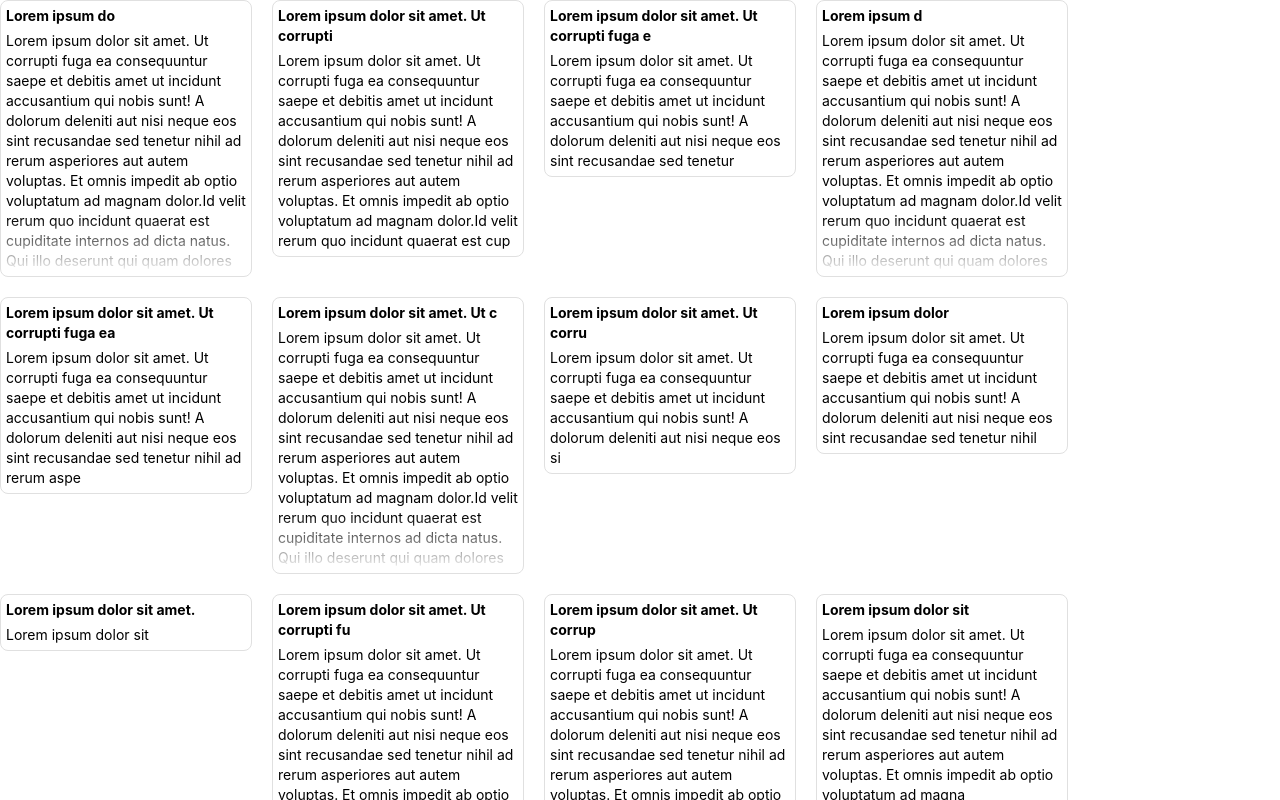
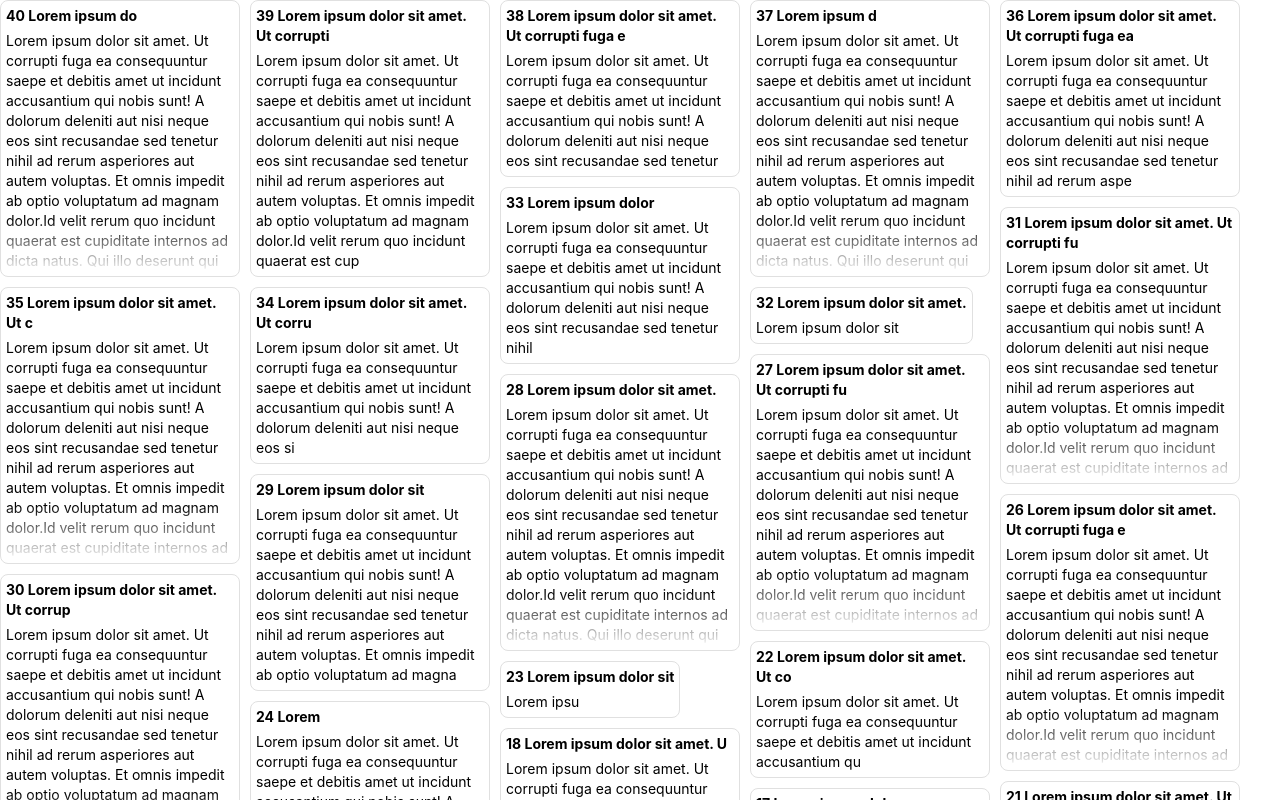
Before and after one commit to arkadyryabinin/react-tests, a React (Create React App) app: page / in a window 1280 px wide. Shown: the top 800 px of the page. Built offline with nearby package versions, Linux system fonts and the light colour scheme.

Commit message:
improve columns

```diff
--- a/src/App.js
+++ b/src/App.js
@@ -2,11 +2,19 @@ import { getData } from "./initData.js";
 import { SetupContext } from "./SetupContext.js";
 import setup from "./setup";
 import Note from "./Note";
+import { noteReducer } from './noteReducer';
 import './Note.css';
+import { useEffect, useReducer, useContext } from "react";
 
 // Masonry layout
 
-// const SetupContext = createContext(0);
+let isResized = false;
+window.onresize = () => isResized = true;
+
+const calcColsNum = () => Math.floor((document.body.clientWidth - setup.gap) / (setup.noteWidth + setup.gap));
+
+// const numColumns = Math.floor(document.body.clientWidth / setup.noteWidth);
+// console.log(numColumns);
 
 function NoteWrapper({ children }) {
   return (
@@ -15,8 +23,16 @@ function NoteWrapper({ children }) {
 }
 
 function NotesBlock({ children }) {
+  const { gap } = useContext(SetupContext);
   return (
-    <div className="NotesBlock">{children}</div>
+    <div className="NotesBlock" style={{ gap }}>{children}</div>
+  )
+}
+
+function Column({ children }) {
+  const { colWidth, gap } = useContext(SetupContext);
+  return (
+    <div className="Column" style={{ width: colWidth, gap }}>{children}</div>
   )
 }
 
@@ -47,17 +63,52 @@ const initList = getData();
 // const resizedList = [];
 
 export default function EditContent() {
-  // const setup = useContext(SetupContext);
-  // console.log(resizedList);
-  return (
-    <SetupContext.Provider value={setup}>
-      <NotesBlock>
-        {initList.map((item) => (
+// const x = Math.floor(document.body.clientWidth / setup.noteWidth);
+const [numColumns, dispatch] = useReducer(noteReducer, calcColsNum());
+console.log(numColumns);
+useEffect(() => {
+  const interval = setInterval(() => {
+    if (isResized) {
+      isResized = false;
+      dispatch({ type: 'resize', numColumns: calcColsNum() });
+    }
+  }, 500);
+  return () => clearInterval(interval);
+}, []);
+// console.log(numColumns, x);
+  const columnsList = [];
+  for (let i = 0; i < numColumns; i += 1) {
+    columnsList.push(
+      <Column key={i}>
+        {initList.filter((item, index) => index % numColumns === i).map((item) => (
           // <Note key={item.id} initData={{ ...item, headerHeight: null, bodyHeight: 40 }}/>
           <NoteWrapper key={item.id}>
             <Note initData={item}/>
           </NoteWrapper>
         ))}
+      </Column>
+    )
+  }
+  return (
+    <SetupContext.Provider value={setup}>
+      <NotesBlock>
+        {columnsList}
+        {/* <Column>
+          {initList.filter((item, index) => index % numColumns === 1).map((item) => (
+            // <Note key={item.id} initData={{ ...item, headerHeight: null, bodyHeight: 40 }}/>
+            <NoteWrapper key={item.id}>
+              <Note initData={item}/>
+            </NoteWrapper>
+          ))}
+        </Column>
+        <Column>
+          {initList.filter((item, index) => index % numColumns === 2).map((item) => (
+            // <Note key={item.id} initData={{ ...item, headerHeight: null, bodyHeight: 40 }}/>
+            <NoteWrapper key={item.id}>
+              <Note initData={item}/>
+            </NoteWrapper>
+          ))}
+        </Column> */}
       </NotesBlock>
     </SetupContext.Provider>
   );
--- a/src/Note.css
+++ b/src/Note.css
@@ -1,9 +1,14 @@
 .NotesBlock {
   display: flex;
-  flex-flow: row wrap;
+  flex-flow: row nowrap;
   justify-content: flex-start;
   align-items: flex-start;
-  gap: 20px;
+}
+.Column {
+  display: flex;
+  flex-flow: column nowrap;
+  justify-content: flex-start;
+  align-items: flex-start;
 }
 .NoteWrapper {
   border: 1px solid #e0e0e0;
--- a/src/Note.js
+++ b/src/Note.js
@@ -7,20 +7,22 @@ import { SetupContext } from "./SetupContext.js";
 export default function Note({ initData }) {
   const [noteData, dispatch] = useReducer(noteReducer, { ...initData, isCropped: false });
   const ref = useRef(null);
-  const { header, body, isCropped } = noteData;
-  const { cropAt, noteWidth } = useContext(SetupContext);
+  const { id, header, body, isCropped } = noteData;
+  const { cropAt } = useContext(SetupContext);
   // console.log(cropAt);
   useEffect(() => {
     if (ref.current.scrollHeight > cropAt) dispatch({ type: 'crop' });
   }, []);
-  // console.log(isCropped);
+  const style = {};
+  if (isCropped) style.maxHeight = cropAt;
+  // console.log(style);
   return (
     <div
       ref={ref}
       className={isCropped ? "Note Cropped" : "Note"}
-      style={isCropped ? { maxHeight: cropAt, width: noteWidth } : { width: noteWidth }}
+      style={style}
     >
-      <h1 className="NoteHeader">{header}</h1>
+      <h1 className="NoteHeader">{`${id} ${header}`}</h1>
       {body}
     </div>
   );
--- a/src/index.css
+++ b/src/index.css
@@ -1,5 +1,6 @@
 body {
   margin: 0;
+  box-sizing: border-box;
   font-family: -apple-system, BlinkMacSystemFont, 'Segoe UI', 'Roboto', 'Oxygen',
     'Ubuntu', 'Cantarell', 'Fira Sans', 'Droid Sans', 'Helvetica Neue',
     sans-serif;
--- a/src/noteReducer.js
+++ b/src/noteReducer.js
@@ -6,6 +6,7 @@ export function noteReducer(state, action) {
     // case action.type === 'input' && action.area === 'body': return { ...state, body: action.value };
     // case action.type === 'resize': return {...state, headerHeight: action.headerHeight, bodyHeight: action.bodyHeight };
     case action.type === 'crop': return { ...state, isCropped: true };
+    case action.type === 'resize': return action.numColumns;
     default: return null;
   }
 }
--- a/src/setup.js
+++ b/src/setup.js
@@ -1,6 +1,8 @@
 const setup = () => ({
   cropAt: 265,
   noteWidth: 240,
+  colWidth: 240,
+  gap: 10,
 })
 
 export default setup();
```
